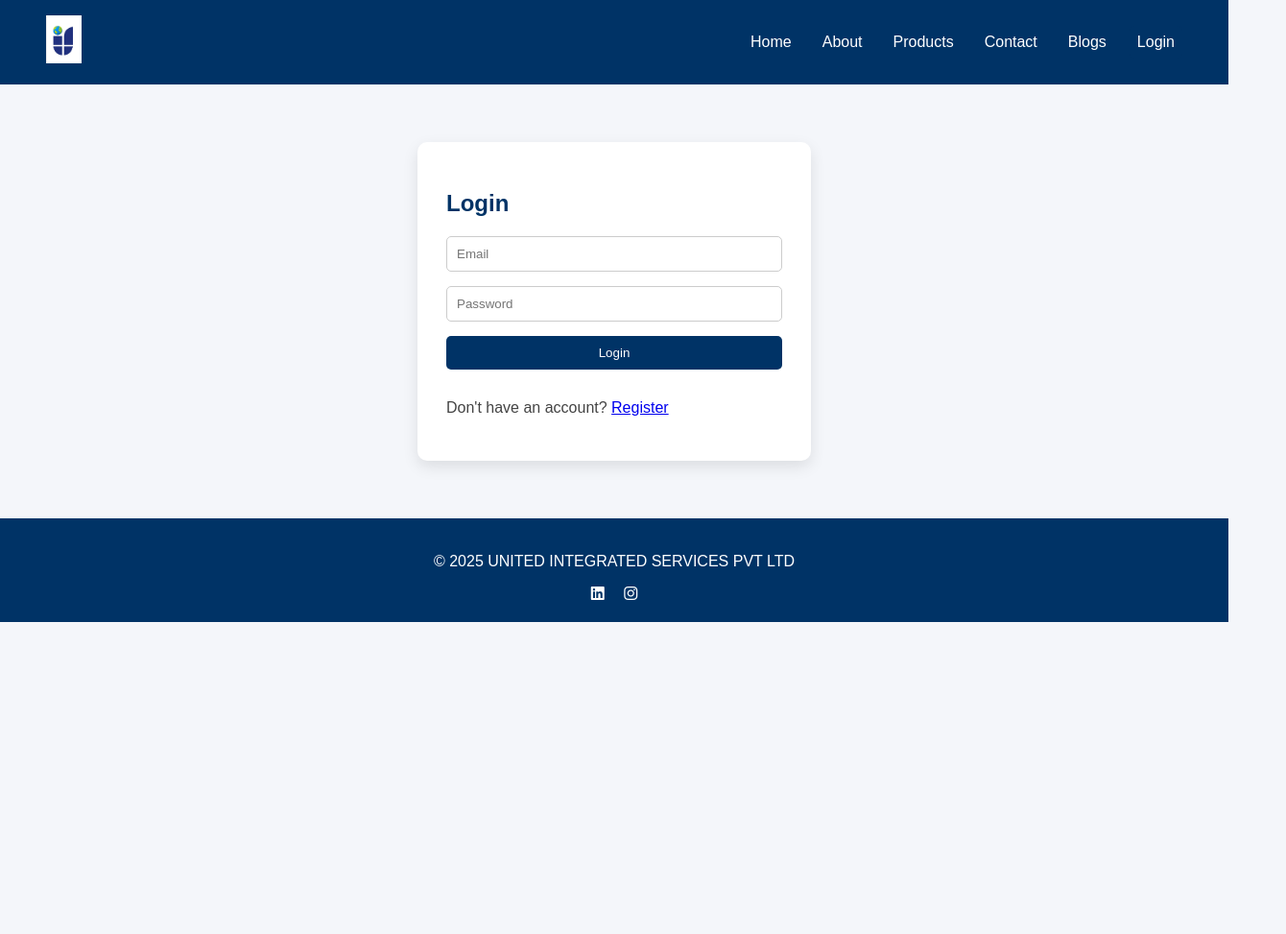
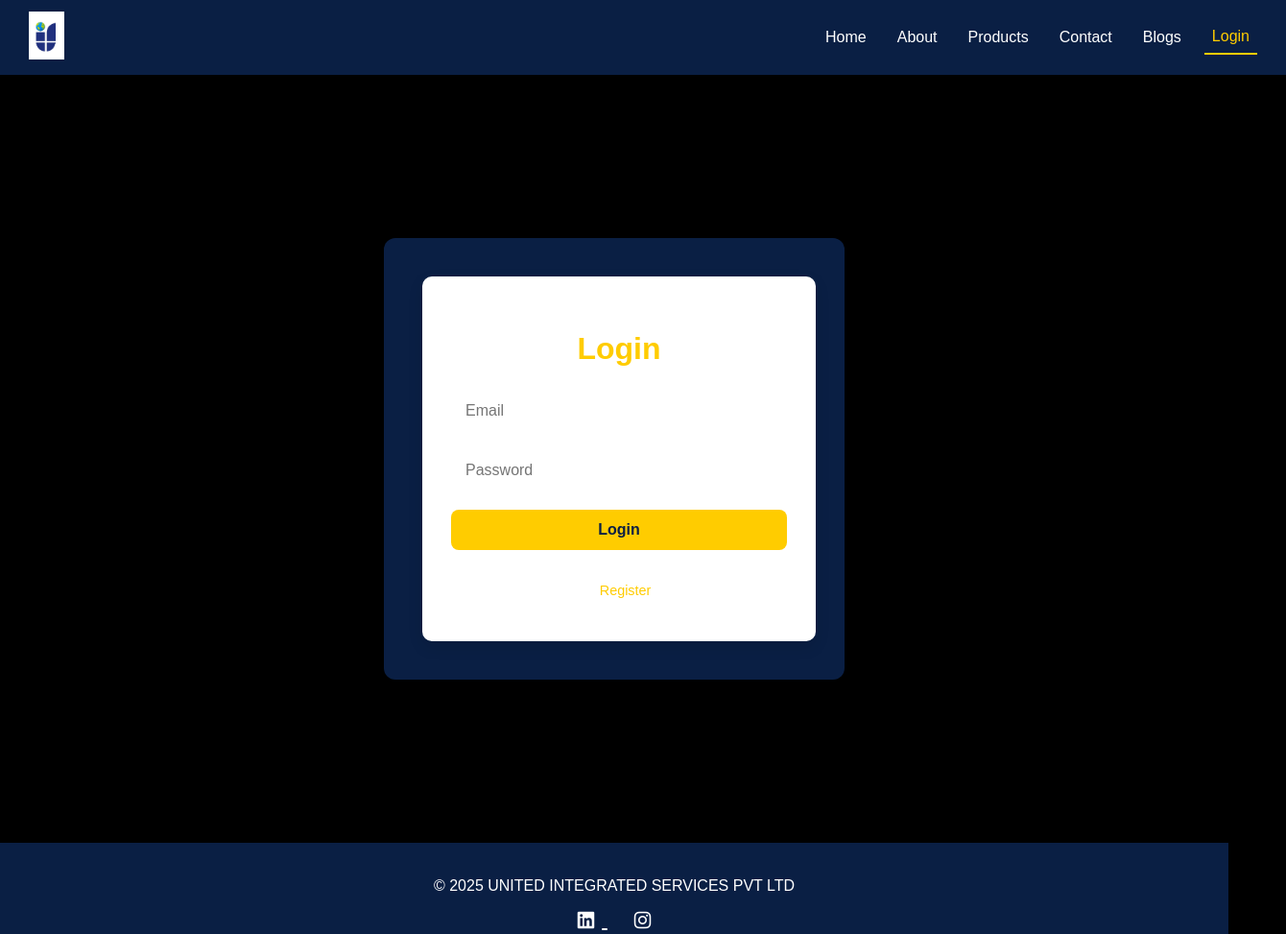
Before and after one commit to uispvtltd/UISPVTLTD, a plain HTML site: page login.html in a window 1280 px wide. Shown: the top 973 px of the page at 96% size, 1340 px wide, since content can reach past the window. Before the commit the page ends 800 px from the top, so only its background shows below. Drawn offline with nearby package versions, Linux system fonts and the light colour scheme.

Commit message:
Update login.html

```diff
--- a/login.html
+++ b/login.html
@@ -4,14 +4,66 @@
   <meta charset="UTF-8" />
   <meta name="viewport" content="width=device-width, initial-scale=1.0" />
   <title>Login – United Integrated Services Pvt Ltd</title>
+
+  <!-- Stylesheets -->
   <link rel="stylesheet" href="static/style.css" />
   <link rel="stylesheet" href="https://cdnjs.cloudflare.com/ajax/libs/font-awesome/6.4.0/css/all.min.css" />
+  <link rel="stylesheet" href="https://unpkg.com/aos@2.3.1/dist/aos.css" />
+
+  <style>
+    body { margin: 0; font-family: 'Poppins', sans-serif; background: #000; color: #fff; }
+
+    /* Navbar */
+    .navbar {
+      width: 100%; background: #0a1f44; display: flex; align-items: center; justify-content: space-between;
+      padding: 12px 30px; position: sticky; top: 0; z-index: 1000;
+    }
+    .navbar img { height: 50px; }
+    .nav-links { display: flex; align-items: center; gap: 18px; }
+    .nav-links a { text-decoration: none; color: #fff; font-weight: 500; padding: 6px 0; transition: all 0.3s ease; }
+    .nav-links a:hover, .nav-links a.active { color: #ffcc00; border-bottom: 2px solid #ffcc00; }
+    .hamburger { display: none; font-size: 26px; cursor: pointer; color: #fff; }
+    @media(max-width:768px){
+      .nav-links { display: none; flex-direction: column; width: 100%; background: #0a1f44; position: absolute; top: 70px; left: 0; padding: 20px 0; }
+      .nav-links.expanded { display: flex; }
+      .nav-links a { padding: 12px; border-top: 1px solid rgba(255,255,255,0.2); }
+      .hamburger { display: block; }
+    }
+
+    /* Hero background video */
+    .login-hero { position: relative; height: 100vh; display: flex; justify-content: center; align-items: center; overflow: hidden; }
+    .login-hero::before { content:""; position:absolute; top:0; left:0; width:100%; height:100%; background: rgba(0,0,0,0.6); z-index:1; }
+    .bg-video { position:absolute; top:0; left:0; width:100%; height:100%; object-fit:cover; z-index:0; opacity:0; transition: opacity 1.5s ease; }
+    .bg-video.loaded { opacity:1; }
+
+    /* Login/Register Card */
+    .login-container { position: relative; z-index: 2; max-width: 400px; width: 90%; background: #0a1f44; padding: 40px; border-radius: 12px; box-shadow: 0 10px 30px rgba(0,0,0,0.5); text-align: center; }
+    .login-container h2 { margin-bottom: 25px; color: #ffcc00; font-size: 2em; }
+    .login-container form { display: flex; flex-direction: column; gap: 20px; }
+    .login-container input { padding: 12px 15px; border-radius: 8px; border: none; font-size: 1em; }
+    .login-container input:focus { outline: none; box-shadow: 0 0 8px #ffcc00; }
+    .login-container button { padding: 12px; border-radius: 8px; border: none; font-size: 1em; cursor: pointer; background: #ffcc00; color: #0a1f44; font-weight: bold; transition: all 0.3s; }
+    .login-container button:hover { transform: scale(1.05); }
+    .toggle-link { font-size: 0.9em; color: #fff; }
+    .toggle-link a { color: #ffcc00; text-decoration: none; }
+    .toggle-link a:hover { text-decoration: underline; }
+    .hidden { display: none; }
+
+    /* Footer */
+    footer { background: #0a1f44; color: #fff; padding: 20px; text-align: center; }
+    .socials a { margin: 0 10px; color: #fff; font-size: 20px; transition: transform 0.3s; }
+    .socials a:hover { transform: scale(1.2); }
+
+    @media(max-width:480px){
+      .login-container { padding: 30px 20px; }
+    }
+  </style>
 </head>
 <body>
+
+  <!-- Navbar -->
   <header class="navbar" id="navbar">
-  <a href="index.html" class="logo">
-    <img src="static/images/logo.jpeg" alt="Company Logo" style="height:50px;">
-  </a>
+    <a href="index.html"><img src="static/images/logo.jpeg" alt="Logo"></a>
     <div class="hamburger" onclick="toggleMenu()">☰</div>
     <div class="nav-links">
       <a href="index.html">Home</a>
@@ -19,30 +71,39 @@
       <a href="products.html">Products</a>
       <a href="contact.html">Contact</a>
       <a href="blogs.html">Blogs</a>
-    <a href="login.html" class="login-btn">Login</a>
+      <a href="login.html" class="active">Login</a>
     </div>
   </header>
-  <!-- Login/Register Section -->
-  <section class="login-section">
+
+  <!-- Hero Section with login card -->
+  <section class="login-hero">
+    <video autoplay muted loop playsinline class="bg-video" id="heroVideo">
+      <source src="static/videos/tech-background.mp4" type="video/mp4">
+    </video>
+
+    <div class="login-container" data-aos="fade-up">
+      <!-- Login Form -->
       <div class="login-box">
         <h2>Login</h2>
         <form>
-        <input type="email" placeholder="Email" required />
-        <input type="password" placeholder="Password" required />
+          <input type="email" placeholder="Email" required>
+          <input type="password" placeholder="Password" required>
           <button type="submit">Login</button>
           <p class="toggle-link">Don't have an account? <a href="#" onclick="toggleForm()">Register</a></p>
         </form>
       </div>
 
+      <!-- Register Form -->
       <div class="register-box hidden">
         <h2>Register</h2>
         <form>
-        <input type="text" placeholder="Full Name" required />
-        <input type="email" placeholder="Email" required />
-        <input type="password" placeholder="Password" required />
+          <input type="text" placeholder="Full Name" required>
+          <input type="email" placeholder="Email" required>
+          <input type="password" placeholder="Password" required>
           <button type="submit">Register</button>
           <p class="toggle-link">Already have an account? <a href="#" onclick="toggleForm()">Login</a></p>
         </form>
+      </div>
     </div>
   </section>
 
@@ -50,21 +111,32 @@
   <footer>
     <p>© 2025 UNITED INTEGRATED SERVICES PVT LTD</p>
     <div class="socials">
+      <a href="https://www.linkedin.com/company/united-integrated-services-pvt-ltd/" target="_blank">
         <i class="fab fa-linkedin"></i>
+      </a>
+      <a href="https://www.instagram.com/uispvtltd/reels/" target="_blank">
         <i class="fab fa-instagram"></i>
+      </a>
     </div>
   </footer>
 
-  <!-- Script: Toggle Login/Register -->
+  <!-- Scripts -->
+  <script src="https://unpkg.com/aos@2.3.1/dist/aos.js"></script>
   <script>
+    // Navbar toggle
+    function toggleMenu() {
+      document.querySelector('.nav-links').classList.toggle('expanded');
+    }
+    // Login/Register toggle
     function toggleForm() {
       document.querySelector('.login-box').classList.toggle('hidden');
       document.querySelector('.register-box').classList.toggle('hidden');
     }
-
-    function toggleMenu() {
-      document.getElementById('navbar').classList.toggle('expanded');
-    }
+    // Video load
+    const video = document.getElementById('heroVideo');
+    video.addEventListener('loadeddata', () => video.classList.add('loaded'));
+    // AOS animations
+    AOS.init({ duration: 1000, once: true });
   </script>
 
 </body>
```
Lines whose indentation alone changed are shown as unchanged.
